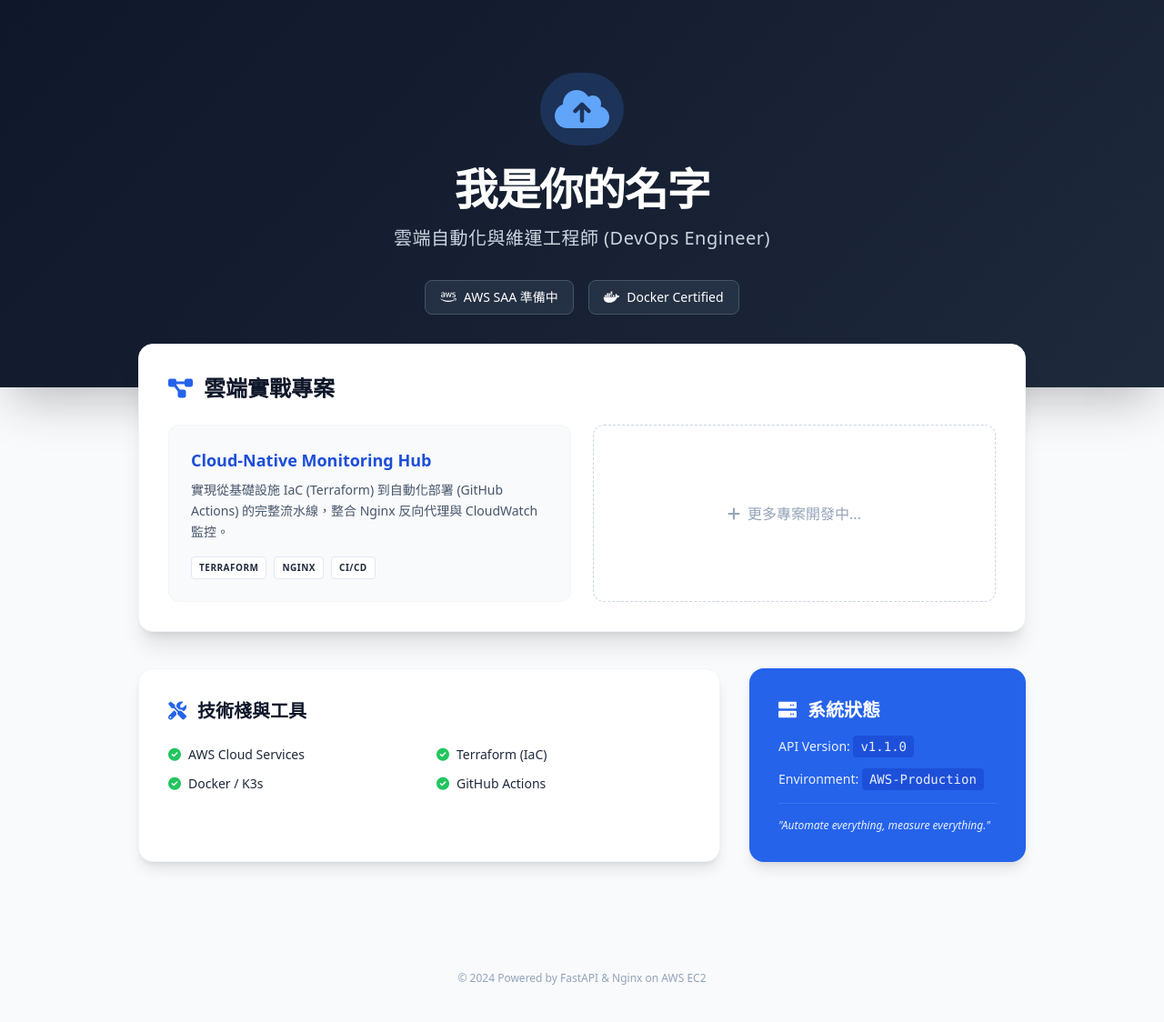
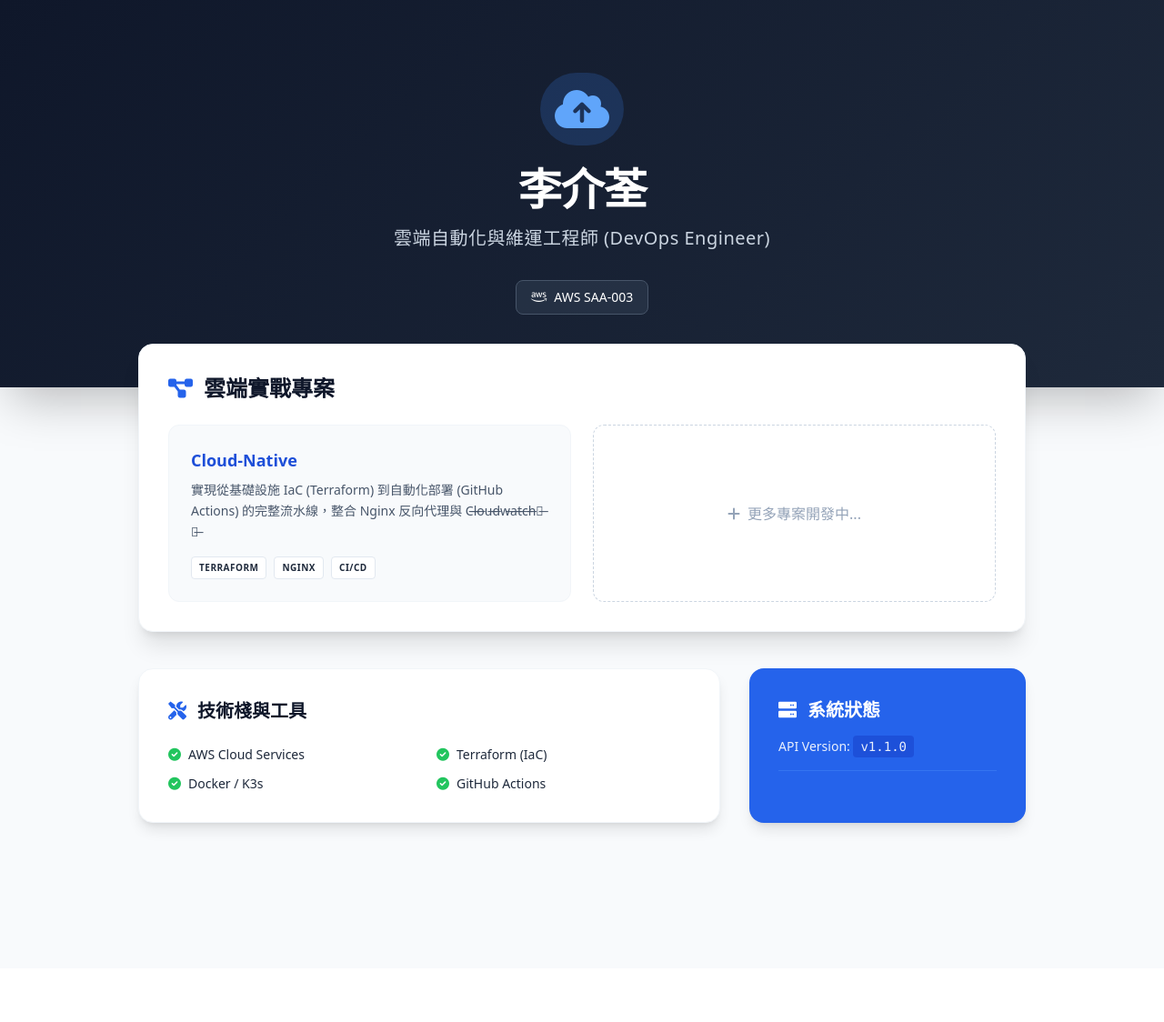
Before and after one commit to icv0119-afk/cloud-native, a FastAPI app: page / in a window 1280 px wide. Shown: the whole page at 91% size. After the commit the page ends 918 px from the top, so only its background shows below. Run offline with FastAPI, Linux system fonts and the light colour scheme; some libraries are stand-ins or nearby versions.

Commit message:
new html

```diff
--- a/app/templates/index.html
+++ b/app/templates/index.html
@@ -31,15 +31,13 @@
             <div class="mb-6 inline-block p-4 rounded-full bg-blue-500/20">
                 <i class="fas fa-cloud-upload-alt text-5xl text-blue-400"></i>
             </div>
-            <h1 class="text-5xl font-extrabold mb-4 tracking-tight">我是你的名字</h1>
+            <h1 class="text-5xl font-extrabold mb-4 tracking-tight">李介荃</h1>
             <p class="text-xl text-slate-300 font-light tracking-wide">雲端自動化與維運工程師 (DevOps Engineer)</p>
             <div class="mt-8 flex justify-center gap-4">
                 <span class="px-4 py-2 bg-slate-700/50 rounded-lg border border-slate-600 text-sm">
-                    <i class="fab fa-aws mr-2"></i>AWS SAA 準備中
+                    <i class="fab fa-aws mr-2"></i>AWS SAA-003
                 </span>
-                <span class="px-4 py-2 bg-slate-700/50 rounded-lg border border-slate-600 text-sm">
-                    <i class="fab fa-docker mr-2"></i>Docker Certified
-                </span>
+
             </div>
         </div>
     </header>
@@ -52,9 +50,9 @@
             </h2>
             <div class="grid md:grid-cols-2 gap-6">
                 <div class="p-6 rounded-xl border border-slate-100 bg-slate-50 card-hover">
-                    <h3 class="font-bold text-lg mb-2 text-blue-700">Cloud-Native Monitoring Hub</h3>
+                    <h3 class="font-bold text-lg mb-2 text-blue-700">Cloud-Native</h3>
                     <p class="text-slate-600 text-sm leading-relaxed mb-4">
-                        實現從基礎設施 IaC (Terraform) 到自動化部署 (GitHub Actions) 的完整流水線，整合 Nginx 反向代理與 CloudWatch 監控。
+                        實現從基礎設施 IaC (Terraform) 到自動化部署 (GitHub Actions) 的完整流水線，整合 Nginx 反向代理與 C̶l̶o̶u̶d̶w̶a̶t̶c̶h̶監̶控̶
                     </p>
                     <div class="flex flex-wrap gap-2">
                         <span
@@ -101,9 +99,7 @@
                 </h2>
                 <div class="space-y-4 text-sm opacity-90">
                     <p>API Version: <span class="font-mono bg-blue-700 px-2 py-1 rounded">v1.1.0</span></p>
-                    <p>Environment: <span class="font-mono bg-blue-700 px-2 py-1 rounded">AWS-Production</span></p>
                     <div class="pt-4 border-t border-blue-400/30">
-                        <p class="italic text-xs">"Automate everything, measure everything."</p>
                     </div>
                 </div>
             </div>
@@ -111,7 +107,6 @@
     </main>
 
     <footer class="text-center py-10 text-slate-400 text-xs">
-        <p>&copy; 2024 Powered by FastAPI & Nginx on AWS EC2</p>
     </footer>
 </body>
 
```
